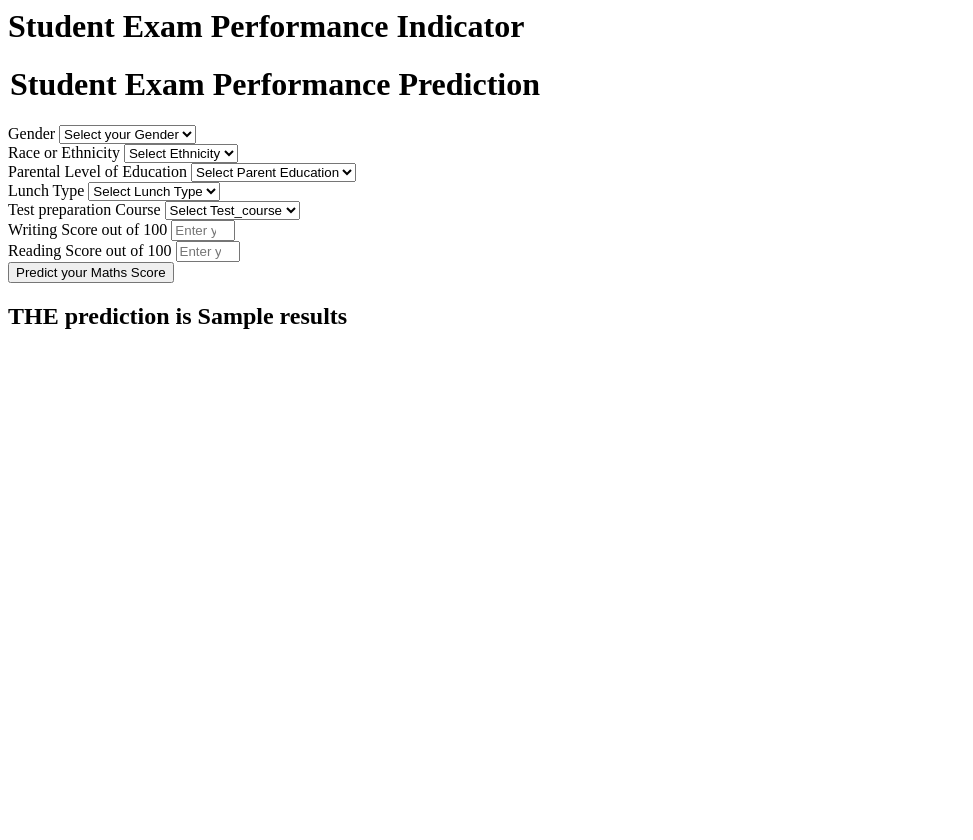
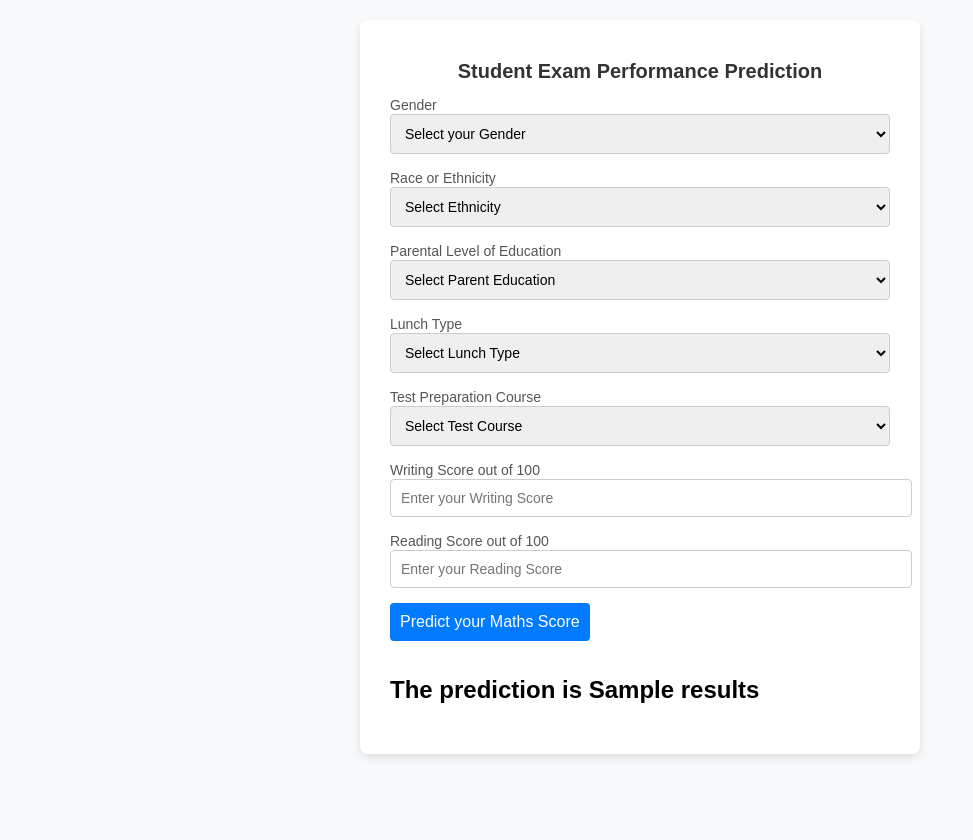
Before and after one commit to MARKST-47/student-performance-prediction, a Flask app: template templates/home.html in a window 1280 px wide. Shown: the whole page, without its empty margins (0-973 px from the left). Before the commit the page ends 329 px from the top, so only its background shows below. Run offline with Flask 3, Linux system fonts and the light colour scheme; the template is opened without the code that fills it: most values are stand-ins (such as "Sample title", 1, 10 or a date in 2020).

Commit message:
Custom web page

```diff
--- a/app.py
+++ b/app.py
@@ -8,8 +8,6 @@ from src.pipeline.predict_pipeline import CustomData, PredictPipeline
 application = Flask(__name__)
 
 app = application
-app.config['ENV'] = 'development'
-app.config['DEBUG'] = True
 
 # Route for a home page
 @app.route('/')
@@ -42,4 +40,4 @@ def predict_datapoint():
 
 
 if __name__=="__main__":
-    app.run(host="0.0.0.0")
+    app.run(host="0.0.0.0", debug=True)
--- a/templates/home.html
+++ b/templates/home.html
@@ -1,111 +1,138 @@
-<html>
+<!DOCTYPE html>
+<html lang="en">
+<head>
+    <meta charset="UTF-8">
+    <meta name="viewport" content="width=device-width, initial-scale=1.0">
+    <style>
+        body {
+            font-family: Arial, sans-serif;
+            background-color: #f8f9fa;
+            margin: 0;
+            padding: 20px 0;
+            display: flex;
+            justify-content: center;
+            align-items: flex-start;
+            height: 100vh;
+        }
+        .login {
+            background-color: #fff;
+            padding: 30px;
+            border-radius: 8px;
+            box-shadow: 0 4px 8px rgba(0, 0, 0, 0.1);
+            max-width: 500px;
+            width: 100%;
+        }
+        h1 {
+            margin-top: 10px;
+            font-size: 20px;
+            text-align: center;
+            color: #333;
+        }
+        form {
+            display: flex;
+            flex-direction: column;
+        }
+        .mb-3 {
+            margin-bottom: 15px;
+        }
+        .form-label {
+            font-size: 14px;
+            margin-bottom: 5px;
+            color: #555;
+        }
+        .form-control {
+            width: 100%;
+            padding: 10px;
+            font-size: 14px;
+            border: 1px solid #ccc;
+            border-radius: 4px;
+            transition: border-color 0.2s;
+        }
+        .form-control:focus {
+            border-color: #007bff;
+            outline: none;
+        }
+        .btn {
+            background-color: #007bff;
+            color: #fff;
+            padding: 10px;
+            font-size: 16px;
+            border: none;
+            border-radius: 4px;
+            cursor: pointer;
+            transition: background-color 0.2s;
+        }
+        .btn:hover {
+            background-color: #0056b3;
+        }
+    </style>
+</head>
 <body>
     <div class="login">
-       <h1>Student Exam Performance Indicator</h1>
-
         <form action="{{ url_for('predict_datapoint')}}" method="post">
-        <h1>
-            <legend>Student Exam Performance Prediction</legend>
-        </h1>
+            <h1>Student Exam Performance Prediction</h1>
             <div class="mb-3">
                 <label class="form-label">Gender</label>
-            <select class="form-control" name="gender" placeholder="Enter you Gender" required>
+                <select class="form-control" name="gender" required>
                     <option class="placeholder" selected disabled value="">Select your Gender</option>
-                <option value="male">
-                    Male
-                </option>
-                <option value="female">
-                    Female
-                </option>
+                    <option value="male">Male</option>
+                    <option value="female">Female</option>
                 </select>
             </div>
             <div class="mb-3">
                 <label class="form-label">Race or Ethnicity</label>
-            <select class="form-control" name="ethnicity" placeholder="Enter you ethnicity" required>
+                <select class="form-control" name="ethnicity" required>
                     <option class="placeholder" selected disabled value="">Select Ethnicity</option>
-                <option value="group A">
-                    Group A
-                </option>
-                <option value="group B">
-                    Group B
-                </option>
-                <option value="group C">
-                    Group C
-                </option>
-                <option value="group D">
-                    Group D
-                </option>
-                <option value="group E">
-                    Group E
-                </option>
+                    <option value="group A">Group A</option>
+                    <option value="group B">Group B</option>
+                    <option value="group C">Group C</option>
+                    <option value="group D">Group D</option>
+                    <option value="group E">Group E</option>
                 </select>
             </div>
             <div class="mb-3">
                 <label class="form-label">Parental Level of Education</label>
-            <select class="form-control" name="parental_level_of_education"
-                placeholder="Enter you Parent Education" required>
+                <select class="form-control" name="parental_level_of_education" required>
                     <option class="placeholder" selected disabled value="">Select Parent Education</option>
-                <option value="associate's degree">
-                    associate's degree
-                </option>
-                <option value="bachelor's degree">
-                    bachelor's degree
-                </option>
-                <option value="high school">
-                    high school
-                </option>
-                <option value="master's degree">
-                    master's degree
-                </option>
-                <option value="some college">
-                    some college
-                </option>
-                <option value="some high school">
-                    some high school
-                </option>
+                    <option value="associate's degree">associate's degree</option>
+                    <option value="bachelor's degree">bachelor's degree</option>
+                    <option value="high school">high school</option>
+                    <option value="master's degree">master's degree</option>
+                    <option value="some college">some college</option>
+                    <option value="some high school">some high school</option>
                 </select>
             </div>
             <div class="mb-3">
                 <label class="form-label">Lunch Type</label>
-            <select class="form-control" name="lunch" placeholder="Enter you Lunch" required>
+                <select class="form-control" name="lunch" required>
                     <option class="placeholder" selected disabled value="">Select Lunch Type</option>
-                <option value="free/reduced">
-                    free/reduced
-                </option>
-                <option value="standard">
-                    standard
-                </option>
+                    <option value="free/reduced">free/reduced</option>
+                    <option value="standard">standard</option>
                 </select>
             </div>
             <div class="mb-3">
-            <label class="form-label">Test preparation Course</label>
-            <select class="form-control" name="test_preparation_course" placeholder="Enter you Course"
-                required>
-                <option class="placeholder" selected disabled value="">Select Test_course</option>
-                <option value="none">
-                    None
-                </option>
-                <option value="completed">
-                    Completed
-                </option>
+                <label class="form-label">Test Preparation Course</label>
+                <select class="form-control" name="test_preparation_course" required>
+                    <option class="placeholder" selected disabled value="">Select Test Course</option>
+                    <option value="none">None</option>
+                    <option value="completed">Completed</option>
                 </select>
             </div>
             <div class="mb-3">
                 <label class="form-label">Writing Score out of 100</label>
-            <input class="form-control" type="number" name="reading_score"
-                placeholder="Enter your Reading score" min='0' max='100' />
+                <input class="form-control" type="number" name="writing_score"
+                       placeholder="Enter your Writing Score" min="0" max="100" />
             </div>
             <div class="mb-3">
                 <label class="form-label">Reading Score out of 100</label>
-            <input class="form-control" type="number" name="writing_score"
-                placeholder="Enter your Reading Score" min='0' max='100' />
+                <input class="form-control" type="number" name="reading_score"
+                       placeholder="Enter your Reading Score" min="0" max="100" />
             </div>
             <div class="mb-3">
-            <input class="btn btn-primary" type="submit" value="Predict your Maths Score" required />
+                <input class="btn" type="submit" value="Predict your Maths Score" />
             </div>
         </form>
-    <h2>
-       THE  prediction is {{results}}
-    </h2>
-   <body>
+        <h2>The prediction is {{results}}</h2>
+    </div>
+</body>
 </html>
```
Lines whose indentation alone changed are shown as unchanged.
